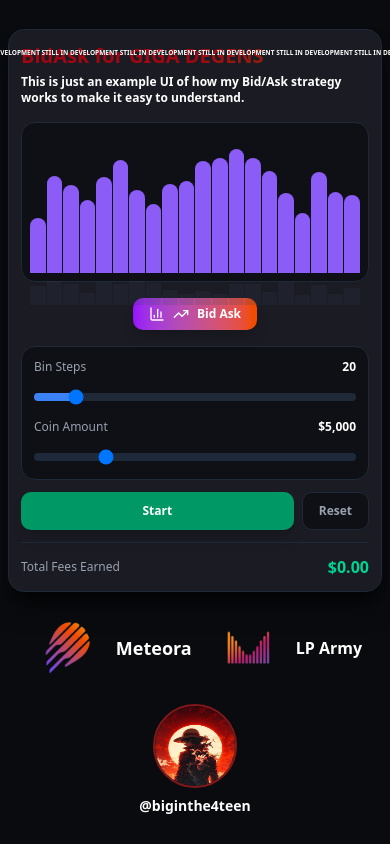
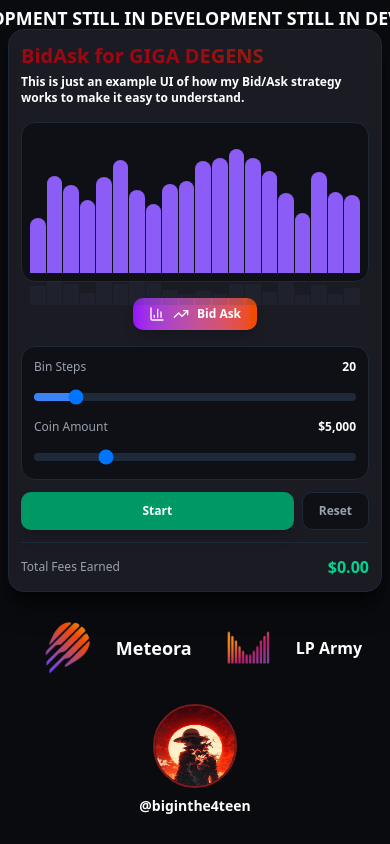
Before and after one commit to HeinHtet14120/BidAskStrategy, a React (Vite) app: page / in a window 390 px wide. Built offline with nearby package versions, Linux system fonts and the light colour scheme.

Commit message:
text font edit

```diff
--- a/src/App.jsx
+++ b/src/App.jsx
@@ -5,19 +5,19 @@ import { AlertTriangle, Rocket, Zap, Flame, Sparkles } from 'lucide-react';
 
 const App = () => {
   // You can mix emojis and JSX icons
-  const customIcons = [
-    // "⚠️", // Emoji
-    // "🚀", // Emoji
-    <AlertTriangle key="alert" className="w-6 h-6 text-yellow-500" />, // Lucide icon
-    <Rocket key="rocket" className="w-6 h-6 text-blue-500" />, // Lucide icon
-    <Zap key="zap" className="w-6 h-6 text-yellow-400" />, // Lucide icon
-    <Flame key="flame" className="w-6 h-6 text-orange-500" />, // Lucide icon
-    <Sparkles key="sparkles" className="w-6 h-6 text-purple-500" />, // Lucide icon
-    // Add your custom JSX icons here
-    // <div key="custom1" className="w-6 h-6 bg-red-500 rounded-full" />,
-    // <div key="custom2" className="w-6 h-6 bg-blue-500 rounded-lg rotate-45" />,
-    // <Met1 key="met1" />,
-  ];
+  // const customIcons = [
+  //   // "⚠️", // Emoji
+  //   // "🚀", // Emoji
+  //   <AlertTriangle key="alert" className="w-6 h-6 text-yellow-500" />, // Lucide icon
+  //   <Rocket key="rocket" className="w-6 h-6 text-blue-500" />, // Lucide icon
+  //   <Zap key="zap" className="w-6 h-6 text-yellow-400" />, // Lucide icon
+  //   <Flame key="flame" className="w-6 h-6 text-orange-500" />, // Lucide icon
+  //   <Sparkles key="sparkles" className="w-6 h-6 text-purple-500" />, // Lucide icon
+  //   // Add your custom JSX icons here
+  //   // <div key="custom1" className="w-6 h-6 bg-red-500 rounded-full" />,
+  //   // <div key="custom2" className="w-6 h-6 bg-blue-500 rounded-lg rotate-45" />,
+  //   // <Met1 key="met1" />,
+  // ];
 
   return (
     <div className="min-h-screen bg-gray-100 relative">
@@ -30,10 +30,10 @@ const App = () => {
           direction="right"
           interactive={false}
           fill="#ffffff"
-          className="text-2xl font-bold w-full h-full "
+          className="text-[14px] sm:text-[18px] md:text-[24px] lg:text-[28px] xl:text-[32px] font-bold w-full h-full"
         />
       </div>
-      <div className="fixed inset-0 z-50 text-cursor-wrapper">
+      {/* <div className="fixed inset-0 z-50 text-cursor-wrapper">
         <TextCursor
           icons={customIcons}
           delay={0.01}
@@ -45,7 +45,7 @@ const App = () => {
           maxPoints={12}
           minDistance={20}
         />
-      </div>
+      </div> */}
     </div>
   )
 }
--- a/src/index.css
+++ b/src/index.css
@@ -122,10 +122,28 @@
 /* CurvedLoop component styles */
 .curved-loop-jacket {
   width: 100%;
-  height: 120px;
+  height: 60px;
   overflow: hidden;
   position: relative;
   pointer-events: none;
+}
+
+@media (min-width: 640px) {
+  .curved-loop-jacket {
+    height: 80px;
+  }
+}
+
+@media (min-width: 768px) {
+  .curved-loop-jacket {
+    height: 100px;
+  }
+}
+
+@media (min-width: 1024px) {
+  .curved-loop-jacket {
+    height: 120px;
+  }
 }
 
 .curved-loop-svg {
@@ -133,6 +151,35 @@
   height: 100%;
   display: block;
   pointer-events: none;
+}
+
+/* Responsive font size for SVG text */
+.curved-loop-svg text {
+  font-size: 4.125rem; /* text-lg - 18px for mobile */
+}
+
+@media (min-width: 640px) {
+  .curved-loop-svg text {
+    font-size: 1.5rem; /* text-xl - 20px */
+  }
+}
+
+@media (min-width: 768px) {
+  .curved-loop-svg text {
+    font-size: 2.5rem; /* text-2xl - 24px for iPad */
+  }
+}
+
+@media (min-width: 1024px) {
+  .curved-loop-svg text {
+    font-size: 3.5rem; /* text-3xl - 28px */
+  }
+}
+
+@media (min-width: 1280px) {
+  .curved-loop-svg text {
+    font-size: 2rem; /* text-4xl - 32px */
+  }
 }
 
 /* Support for Tailwind text color classes in SVG */
@@ -205,7 +252,6 @@
   width: 100%;
   height: 100%;
   position: relative;
-  pointer-events: auto;
 }
 
 .text-cursor-inner {
@@ -214,7 +260,6 @@
   left: 0;
   right: 0;
   bottom: 0;
-  pointer-events: none;
 }
 
 .text-cursor-item {
@@ -222,6 +267,5 @@
   user-select: none;
   white-space: nowrap;
   font-size: 1.875rem;
-  pointer-events: none;
   z-index: 9999;
 }
```
